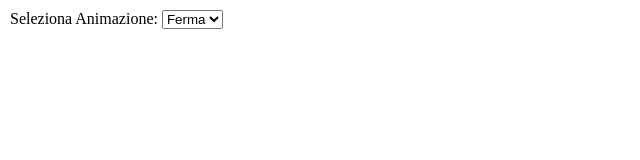
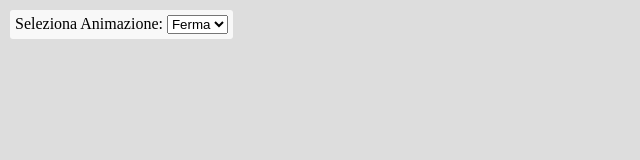
Before and after one commit to sandropertini/Models, a plain HTML site: page index.html in a window 1280 px wide. Shown: the whole page, without its empty margins (0-640 px from the left). Drawn offline with nearby package versions, Linux system fonts and the light colour scheme; no server answers.

Commit message:
Update index.html

```diff
--- a/index.html
+++ b/index.html
@@ -6,7 +6,15 @@
     <style>
         body { margin: 0; overflow: hidden; }
         canvas { width: 100%; height: 100vh; }
-        #animationControls { position: absolute; top: 10px; left: 10px; z-index: 100; }
+        #animationControls {
+            position: absolute;
+            top: 10px;
+            left: 10px;
+            z-index: 100;
+            background: rgba(255, 255, 255, 0.8);
+            padding: 5px;
+            border-radius: 3px;
+        }
     </style>
 </head>
 <body>
@@ -21,24 +29,27 @@
     <script src="https://cdn.jsdelivr.net/npm/three@0.134/examples/js/loaders/GLTFLoader.js"></script>
     <script src="https://cdn.jsdelivr.net/npm/three@0.134/examples/js/controls/OrbitControls.js"></script>
     <script>
+        // Inizializza la scena
         const scene = new THREE.Scene();
         scene.background = new THREE.Color(0xdddddd);
 
+        // Inizializza la telecamera
         const camera = new THREE.PerspectiveCamera(75, window.innerWidth / window.innerHeight, 0.1, 1000);
         camera.position.z = 5;
 
+        // Inizializza il renderer
         const renderer = new THREE.WebGLRenderer({ antialias: true });
         renderer.setSize(window.innerWidth, window.innerHeight);
         document.body.appendChild(renderer.domElement);
 
-        // Controlli orbitali
+        // Aggiungi i controlli orbitali per zoom e rotazione
         const controls = new THREE.OrbitControls(camera, renderer.domElement);
         controls.enableZoom = true;
         controls.zoomSpeed = 1.0;
         controls.minDistance = 1;
         controls.maxDistance = 100;
 
-        // Luci
+        // Aggiungi luci
         const light = new THREE.HemisphereLight(0xffffff, 0x444444);
         light.position.set(0, 20, 0);
         scene.add(light);
@@ -51,6 +62,7 @@
         let actions = [];
         const animationSelect = document.getElementById('animationSelect');
 
+        // Carica il modello GLB
         const loader = new THREE.GLTFLoader();
         loader.load(
             'https://raw.githubusercontent.com/sandropertini/Models/main/tagl_an.glb',
@@ -58,24 +70,62 @@
                 const model = gltf.scene;
                 scene.add(model);
 
-                // Inizializza il mixer
+                // Inizializza il mixer per le animazioni
                 mixer = new THREE.AnimationMixer(model);
 
-                // Popola il menu con le animazioni
+                // Popola il menu con le animazioni disponibili
                 gltf.animations.forEach((clip, index) => {
                     const action = mixer.clipAction(clip);
                     actions.push(action);
                     const option = document.createElement('option');
                     option.value = index;
-                    option.text = clip.name || `Animazione ${index}`; // Usa il nome dell'animazione o un indice
+                    option.text = clip.name || `Animazione ${index}`;
                     animationSelect.appendChild(option);
                 });
 
-                // Nessuna animazione di default
-                if (actions.length === 0) {
+                // Messaggio se non ci sono animazioni
+                if (gltf.animations.length === 0) {
                     console.log("Nessuna animazione trovata nel modello.");
                 }
             },
             function (xhr) {
                 console.log((xhr.loaded / xhr.total * 100) + '% caricato');
             },
+            function (error) {
+                console.error('Errore durante il caricamento:', error);
+            }
+        );
+
+        // Gestione della selezione dell'animazione
+        animationSelect.addEventListener('change', (event) => {
+            const selectedIndex = parseInt(event.target.value);
+            if (mixer) {
+                actions.forEach(action => action.stop()); // Ferma tutte le animazioni
+                if (selectedIndex >= 0 && selectedIndex < actions.length) {
+                    actions[selectedIndex].play(); // Riproduci l'animazione selezionata
+                }
+            }
+        });
+
+        // Clock per aggiornare le animazioni
+        const clock = new THREE.Clock();
+
+        // Funzione di animazione
+        function animate() {
+            requestAnimationFrame(animate);
+            const delta = clock.getDelta();
+            if (mixer) mixer.update(delta); // Aggiorna le animazioni
+            controls.update(); // Aggiorna i controlli orbitali
+            renderer.render(scene, camera);
+        }
+        animate();
+
+        // Adatta al ridimensionamento della finestra
+        window.addEventListener('resize', () => {
+            camera.aspect = window.innerWidth / window.innerHeight;
+            camera.updateProjectionMatrix();
+            renderer.setSize(window.innerWidth, window.innerHeight);
+        });
+    </script>
+</body>
+</html>
```
